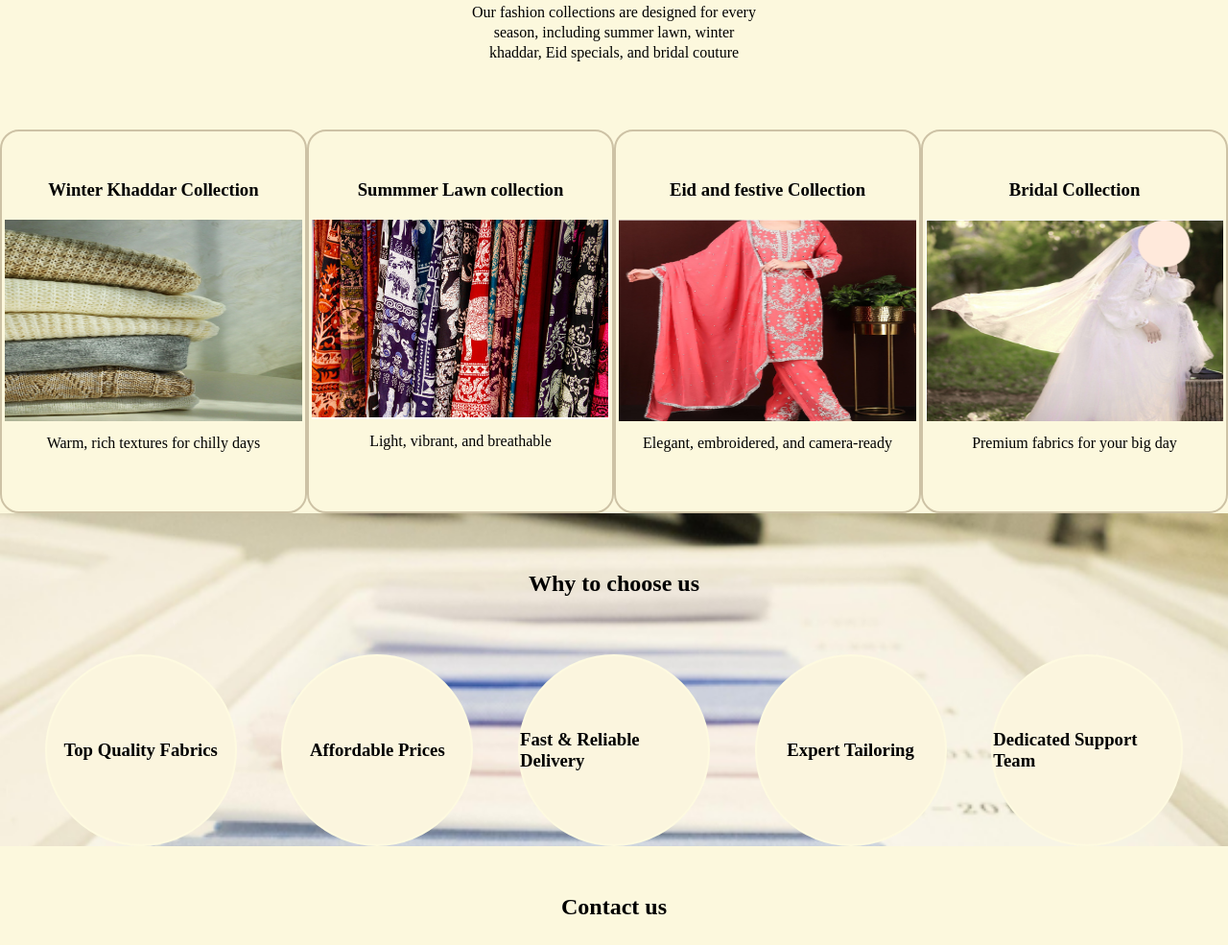
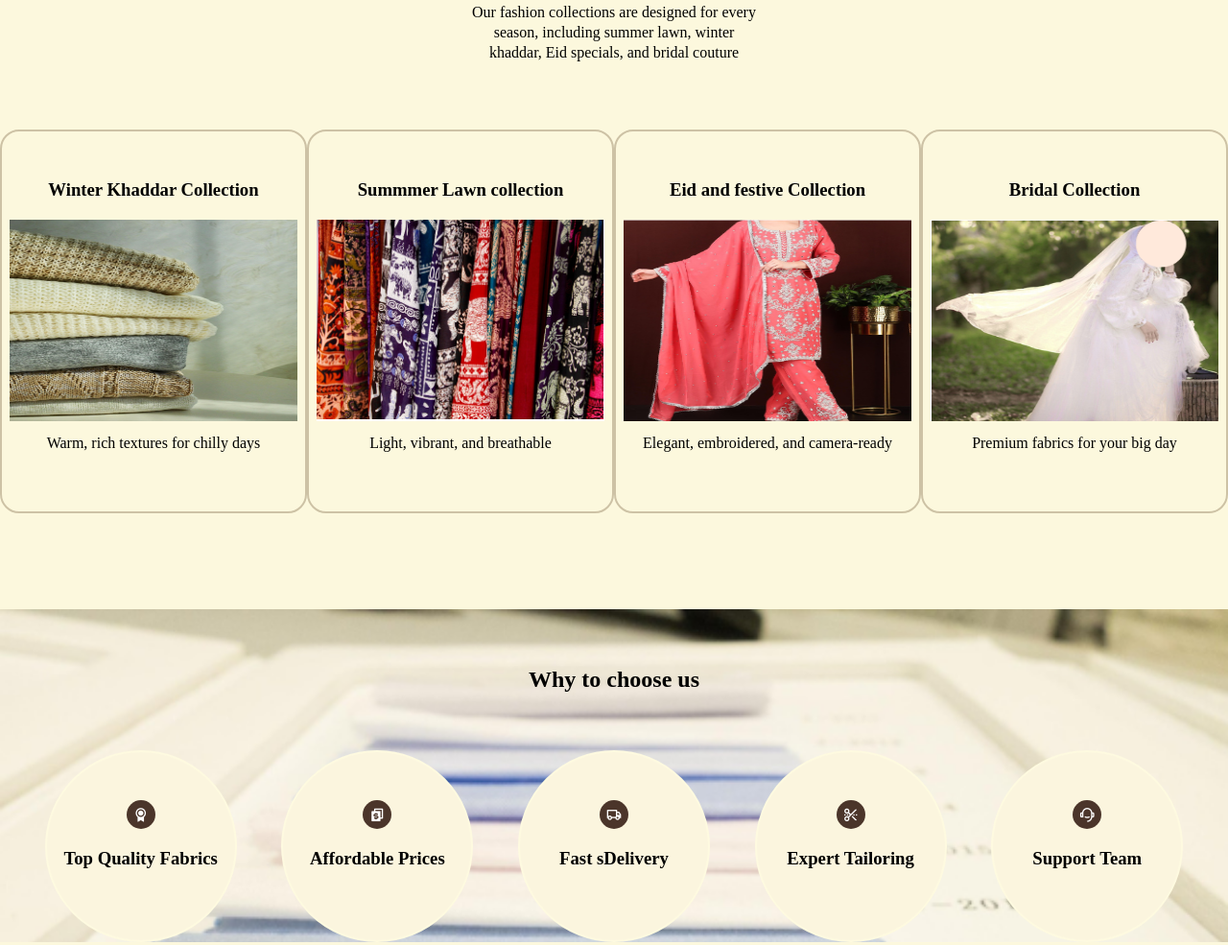
Before and after one commit to maazkhan551/Clothe_Center, a plain HTML site: page index.html in a window 1280 px wide. Shown: the part 1167-2152 px from the top of the page at 96% size. Drawn offline with nearby package versions, Linux system fonts and the light colour scheme.

Commit message:
Add animation

```diff
--- a/index.html
+++ b/index.html
@@ -5,6 +5,7 @@
   <meta name="viewport" content="width=device-width, initial-scale=1.0">
   <title>Royal Clothe Center</title>
   <link rel="stylesheet" href="style.css">
+  <link href="https://cdn.jsdelivr.net/npm/remixicon/fonts/remixicon.css" rel="stylesheet">
   <link rel="stylesheet" href="https://cdnjs.cloudflare.com/ajax/libs/font-awesome/7.0.0/css/all.min.css">
 </head>
 <body>
@@ -141,19 +142,24 @@
  <h2 style="text-align: center; padding: 60px ;">Why to choose us</h2>
  <div class="support">
   <div class="box">
+    <div class="box_icon"><i class="ri-award-fill"></i></div>
     <h3>Top Quality Fabrics</h3>
   </div>
   <div class="box">
+    <div class="box_icon"><i class="ri-currency-fill"></i></div>
     <h3>Affordable Prices</h3>
   </div>
   <div class="box">
-    <h3>Fast & Reliable Delivery</h3>
+     <div class="box_icon"><i class="ri-truck-line"></i></div>
+    <h3>Fast sDelivery</h3>
   </div>
   <div class="box">
+    <div class="box_icon"><i class="ri-scissors-cut-line"></i></div>
     <h3>Expert Tailoring</h3>
   </div>
   <div class="box">
-    <h3>Dedicated Support Team</h3>
+    <div class="box_icon"><i class="ri-customer-service-2-line"></i></div>
+    <h3>Support Team</h3>
   </div>
  </div>
 </div>
--- a/script.js
+++ b/script.js
@@ -3,7 +3,6 @@ div = document.querySelector('.services')
 fashion = document.querySelector(".fashion_par")
 support = document.querySelector(".suppo_par")
 contact = document.querySelector(".con")
-console.log(services)
 services[1].addEventListener("click",()=>{
     div.style.display = "block"
     fashion.style.display = "none"
@@ -20,3 +19,20 @@ services[2].addEventListener("click",()=>{
      support.style.display = "none"
     contact.style.display = "none"
 })
+fashion_box = document.querySelectorAll(".fashion_box")
+console.log(fashion_box)
+const observer = new IntersectionObserver((entries)=>{
+    entries.forEach(entry=>{
+        if(entry.isIntersecting){
+            entry.target.classList.add('animate');
+        }
+        else{
+            entry.target.classList.remove('animate');
+        }
+    });
+},
+);
+
+fashion_box.forEach(box=>{
+        observer.observe(box)
+ });
--- a/style.css
+++ b/style.css
@@ -115,6 +115,7 @@ h1{
 .fashion_par{
     /* background-image: url("images/bg_fashion.png"); */
     background-size: cover;
+    margin-bottom: 100px;
 }
 .fashion_paragraph{
   width: 300px;
@@ -129,12 +130,26 @@ h1{
    height: 400px;
   border: 2px solid #CDC2A5;
   border-radius: 20px;
+  opacity: 0;
+  transform: translateY(100px);
+  transition: all 0.6s ease;
+}
+.fashion_box.animate{
+  opacity: 1;
+  transform: translateY(0);
 }
 .fashion_box h3{
    margin: 50px 20px 20px 20px;
 }
 .fashion_box p{
   margin : 10px;
+}
+.fashion_box img{
+  height: 210px;
+  width: 300px;
+}
+.fashion_box img:hover{
+  transform: scale(1.02);
 }
 .fashion_heading{
   text-align: center;
@@ -173,6 +188,9 @@ h1{
 .card p{
   margin-top: 5px;
 }
+.card img:hover{
+  transform: scale(1.02);
+}
 .support{
   display: flex;
   justify-content: space-evenly;
@@ -189,8 +207,21 @@ h1{
   border: 2px solid #FEFAE0;
   border-radius: 100px;
   display: flex;
-  justify-content: center;
+  flex-direction: column;
+  /* justify-content: center; */
   align-items: center;
+  animation:  style_box   6s  cubic-bezier(0, 0.14, 0.96, 0.96)   infinite alternate-reverse  ;
+}
+.box_icon{
+  display: grid;
+  place-items: center;
+  height: 30px;
+  width: 30px;
+  border-radius: 20px ;
+  background-color:#4B352A;
+  color: white;
+  margin-top: 50px;
+  margin-bottom: 20px;
 }
 .services{
   display: none;
@@ -212,6 +243,9 @@ h1{
   height: 350px;
   width: 100%;
   max-width: 350px;
+}
+.service_box img:hover{
+  transform: scale(1.02);
 }
 .contact{
   display: flex;
```
